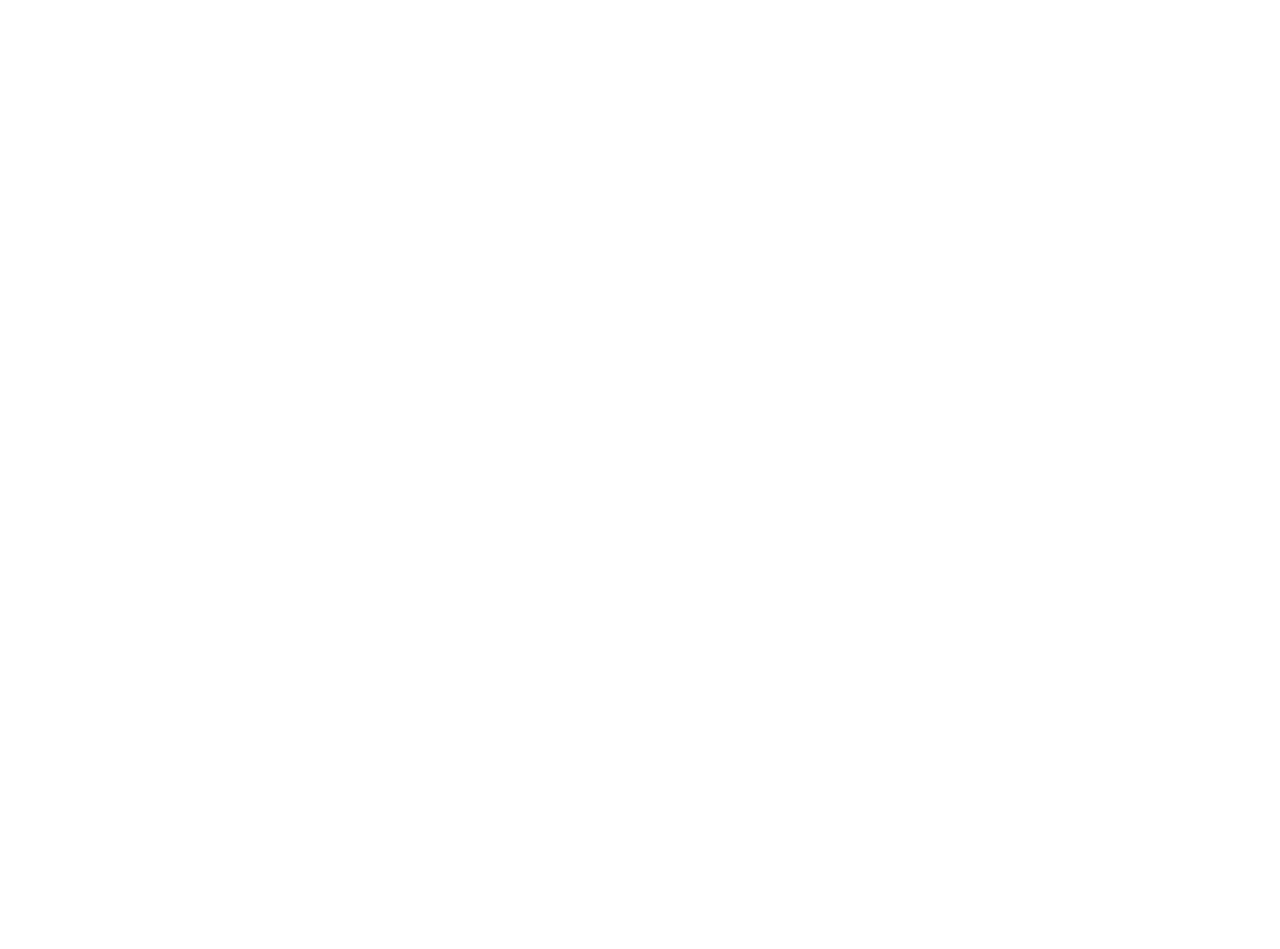
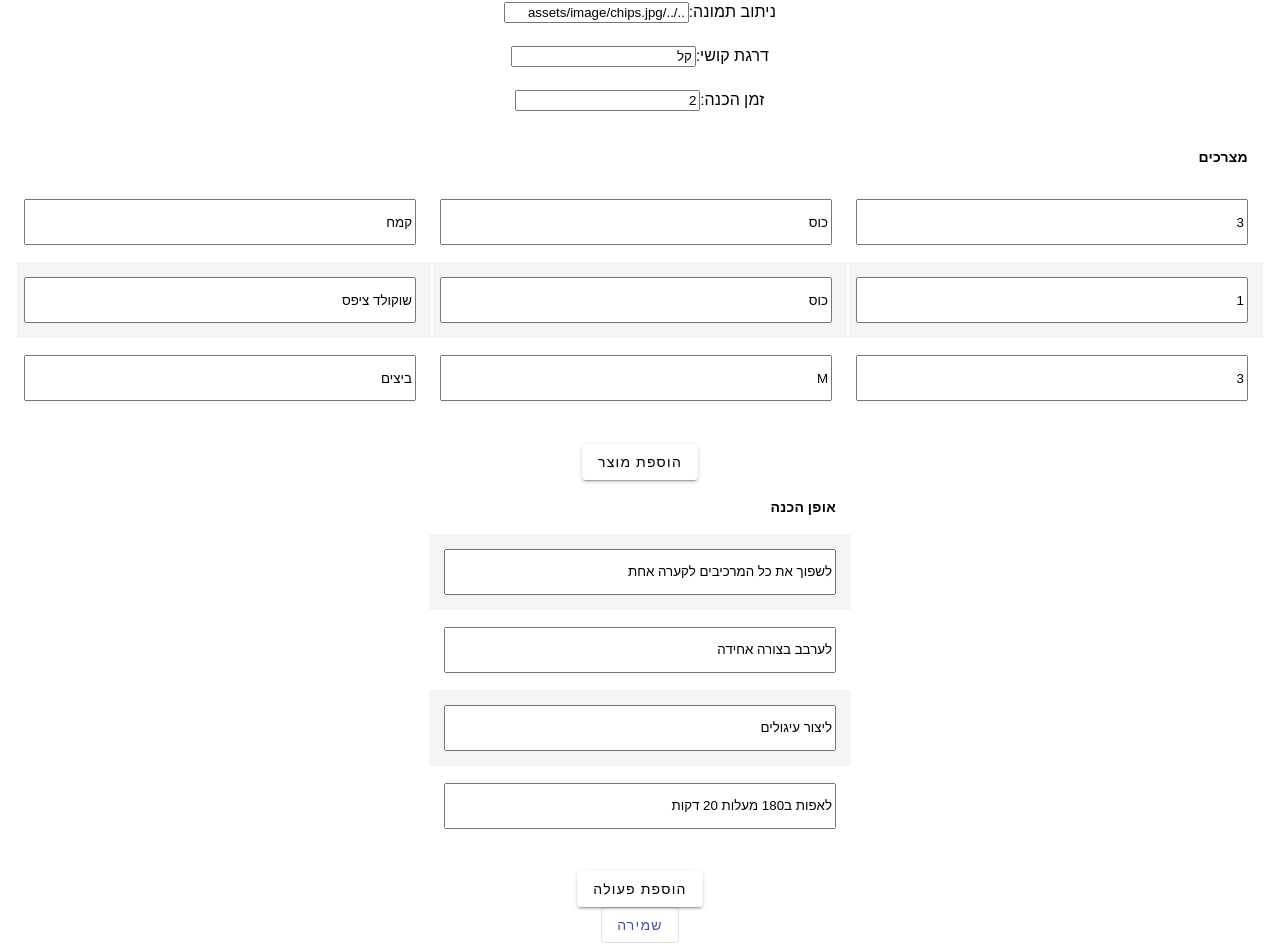
Before and after one commit to mortamsut/Recipes, an Angular app: page /edit_recipe/1 in a window 1280 px wide. Before the commit this address led to /. Shown: the part 378-1327 px from the top of the page. Before the commit the page ends 800 px from the top, so only its background shows below. Built offline with nearby package versions, Linux system fonts and the light colour scheme.

Commit message:
edit product

```diff
--- a/src/app/add-recipe/add-recipe.component.ts
+++ b/src/app/add-recipe/add-recipe.component.ts
@@ -43,7 +43,8 @@
       let recipeData = this.form.value;
       recipeData.userId=JSON.parse(user).id;
       this.service.addRecipe(recipeData);
-       this.router.navigate(['/recipes']);
+
+      this.router.navigate(['/recipes']);
     }
    return;
   }
--- a/src/app/app.module.ts
+++ b/src/app/app.module.ts
@@ -19,6 +19,7 @@
 import { MatFormFieldModule } from '@angular/material/form-field';
 import { MatCardModule } from '@angular/material/card';
 import {MatSelectModule} from '@angular/material/select';
+import { EditRecipeComponent } from './edit-recipe/edit-recipe.component';
 
 @NgModule({
   declarations: [
@@ -30,6 +31,7 @@
     HeaderComponent,
     HomepageComponent,
     LoginComponent,
+    EditRecipeComponent,
   ],
   imports: [
     BrowserModule,
--- /dev/null
+++ b/src/app/edit-recipe/edit-recipe.component.css
@@ -0,0 +1,19 @@
+table{
+    margin-bottom: 2%;
+}
+th, td {
+    text-align: right;
+    padding: 15px;
+    min-width: 30vw;
+  }
+
+  tr:nth-child(even) {
+    background-color: #f3f5f5;
+  }
+  .td-input {
+    max-width: 20vw;
+  }
+  td input{
+    min-width: 30vw;
+    height: 5vh;
+  }
--- /dev/null
+++ b/src/app/edit-recipe/edit-recipe.component.html
@@ -0,0 +1,31 @@
+<form [formGroup]="form" >
+<div style="margin-top: 3%;" >
+    <img style="width: 20%;height: auto;" src={{recipe.image}} alt="image" class="image_class" >
+    <h3>שם:<input type="text"  [formControlName]="'name'"></h3>
+    <h3>ניתוב תמונה:<input type="text" [formControlName]="'image'"></h3>
+    <h3>דרגת קושי:<input type="text" [formControlName]="'level'"></h3>
+    <h3>זמן הכנה:<input type="text" [formControlName]="'during'"></h3>
+    <table formArrayName="products">
+    <thead>
+        <th>מצרכים</th>
+    </thead>
+    <tbody>
+        <tr *ngFor="let prod of products.controls; let i=index" [formGroupName]="i">
+            <td class="td-input"><input type="text" [value]="prod.get('count')? prod.get('count') : 'No Value'" [formControlName]="'count'"></td>
+            <td class="td-input"><input type="text" [value]="prod.get('kind')? prod.get('kind'): 'No Value' " [formControlName]="'kind'"></td>
+            <td class="td-input"><input type="text" [value]="prod.get('name')? prod.get('name'): 'No Value'" [formControlName]="'name'"></td>
+        </tr>
+    </tbody>
+    </table>
+    <button class="button" mat-raised-button (click)="addProduct()">הוספת מוצר</button>
+    <table formArrayName="instructions">
+        <th>אופן הכנה</th>
+        <tr *ngFor="let ins of instructions.controls; let i=index" [formGroupName]="i">
+            <td><input type="text" [value]="ins.get('instruction')? ins.get('instruction') : 'No Value'" [formControlName]="'instruction'"></td>
+        </tr>
+    </table>
+    <button class="button" mat-raised-button (click)="addInstruction()">הוספת פעולה</button>
+</div>
+<button class="button" mat-stroked-button color="primary" (click)="saveRecipe()" >שמירה</button>
+
+</form>
--- /dev/null
+++ b/src/app/edit-recipe/edit-recipe.component.ts
@@ -0,0 +1,120 @@
+import { Component } from '@angular/core';
+import { recipe } from '../recipes.model';
+import { RecipesService } from '../recipes.service';
+import { FormControl, FormGroup, Validators, FormArray,FormBuilder } from '@angular/forms';
+import { ActivatedRoute } from '@angular/router';
+import { Router } from '@angular/router';
+
+@Component({
+  selector: 'app-edit-recipe',
+  templateUrl: './edit-recipe.component.html',
+  styleUrls: ['./edit-recipe.component.css']
+})
+// export class EditRecipeComponent {
+
+//   id: number = 0;
+//   recipe: recipe | any;
+//   form: FormGroup | any;
+
+//   constructor(private routeactive: ActivatedRoute, private service: RecipesService){}
+//   ngOnInit() {
+//     this.routeactive.params.subscribe((x: any) => {
+
+//       this.id = x["id"]
+//       this.recipe = this.service.recipeArr.find(tmp => tmp.id == this.id);
+//       })
+//       this.form =new FormGroup({
+//       name: new FormControl(this.recipe.name, Validators.required),
+//       image: new FormControl(this.recipe.image, Validators.required),
+//       level: new FormControl(this.recipe.level, Validators.required),
+//       during: new FormControl(this.recipe.during, Validators.required),
+//       products: new FormArray(this.recipe.products,Validators.required),
+//       instructions:new FormArray(this.recipe.instructions,Validators.required)
+//       })
+//   }
+
+//   get products():FormArray{
+//     return this.form.controls['products'] as FormArray<FormGroup>
+//   }
+//   get instructions():FormArray{
+//     return this.form.controls['instructions'] as FormArray<FormGroup>
+//   }
+//   addProduct(){
+//     this.products.push(new FormGroup({
+//       count:new FormControl(''),
+//       kind:new FormControl(''),
+//       name:new FormControl(''),
+//     }))
+//     return;
+//   }
+
+
+//   }
+export class EditRecipeComponent {
+  id: number = 0;
+  recipe: recipe | any;
+  form: FormGroup | any;
+
+  constructor(private routeactive: ActivatedRoute, private service: RecipesService, private formBuilder: FormBuilder, private router:Router) {}
+
+  ngOnInit() {
+    this.routeactive.params.subscribe((x: any) => {
+      this.id = x["id"];
+      this.recipe = this.service.recipeArr.find(tmp => tmp.id == this.id);
+    });
+
+    this.form = this.formBuilder.group({
+      name: [this.recipe.name, Validators.required],
+      image: [this.recipe.image, Validators.required],
+      level: [this.recipe.level, Validators.required],
+      during: [this.recipe.during, Validators.required],
+      products: this.formBuilder.array(this.recipe.products.map((product: any) =>
+        this.formBuilder.group({
+          count: product.count,
+          kind: product.kind,
+          name: product.name,
+        })
+      )),
+      instructions: this.formBuilder.array(this.recipe.instructions.map((instruction: any) =>
+        this.formBuilder.group({
+          instruction: instruction.instruction,
+        })
+      )),
+    });
+  }
+
+  get products(): FormArray {
+    return this.form.get('products') as FormArray;
+  }
+
+  get instructions(): FormArray {
+    return this.form.get('instructions') as FormArray;
+  }
+
+  saveRecipe() {
+    console.log(this.form.value);
+    // this.service.recipeArr = this.service.recipeArr.filter(tmp => tmp.id !== this.id);
+   this.service.removeRecipe(this.id);
+    let recipeData = this.form.value;
+    recipeData.userId=this.recipe.userId;
+    recipeData.id=this.id;
+    this.service.addRecipe(recipeData);
+    this.router.navigate(['/recipes']);
+  }
+
+  addProduct() {
+    console.log("products: ",this.products);
+    this.products.push(this.formBuilder.group({
+      count: '',
+      kind: '',
+      name: '',
+    }));
+  }
+  addInstruction(){
+    this.instructions.push(this.formBuilder.group({
+      instruction:'',
+    }));
+  }
+
+
+}
--- a/src/app/recipes.service.ts
+++ b/src/app/recipes.service.ts
@@ -85,6 +85,17 @@
     new User(2,"mor","0556773811","123",[1,3],[])
   ]
 
+   addRecipesUser(userId:number,id:number)
+   {
+     let index : number;
+      for (let i = 0; i < this.userArr.length; i++) {
+        if (userId == this.userArr[i].id ) {
+            index=i;
+          }
+      }
+    this.userArr
+   }
+
   addRecipe(r: recipe) {
     if (recipe.length) {
       r.id = (this.recipeArr[this.recipeArr.length - 1].id as number + 1);
@@ -96,4 +107,8 @@
     console.log('recipe: ',r);
     this.recipeArr.push(r);
   }
+  removeRecipe(id: number)
+  {
+    this.recipeArr = this.recipeArr.filter(recipe => recipe.id !== id);
+  }
 }
--- a/src/app/routing.ts
+++ b/src/app/routing.ts
@@ -6,7 +6,7 @@
 import { AboutComponent } from "./about/about.component";
 import { HomepageComponent } from "./homepage/homepage.component";
 import { LoginComponent } from "./login/login.component";
-
+import { EditRecipeComponent } from "./edit-recipe/edit-recipe.component";
 
 const routes: Routes = [
     { path: "show_recipe/:id", component: ShowRecipeComponent },
@@ -15,6 +15,7 @@
     { path: "about", component: AboutComponent },
     { path: "login", component: LoginComponent },
     { path: "", component: HomepageComponent },
+    { path: "edit_recipe/:id", component: EditRecipeComponent },
 ];
 @NgModule({
     imports: [RouterModule.forRoot(routes)],
--- a/src/app/show-recipe/show-recipe.component.html
+++ b/src/app/show-recipe/show-recipe.component.html
@@ -1,21 +1,19 @@
 
-<div style="margin-top: 3%;">
+<div style="margin-top: 3%;" >
     <img style="width: 20%;height: auto;" src={{recipe.image}} alt="image" class="image_class" >
     <h1><b>{{recipe.name}}</b></h1>
     <button *ngIf="flag" (click)="editRecipe()">ערוך מתכון</button>
     <table>
         <th>מצרכים</th>
         <tr *ngFor= "let i of recipe.products">
-            <td *ngIf="flagEdit"><input type="text" placeholder="{{i.count}} {{i.kind}} {{i.name}}" value="{{i.count}} {{i.kind}} {{i.name}}"></td>
-            <td *ngIf="flagEdit==false">{{i.count+" "}}{{i.kind+" "}}{{i.name}}</td>
+          <td>{{i.count+" "}}{{i.kind+" "}}{{i.name}}</td>
+        </tr>
+    </table>
+    <table>
+        <th>אופן הכנה</th>
+        <tr *ngFor= "let i of recipe.instructions">
+           <td >{{i.instruction}}</td>
         </tr>
     </table>
 
-    <table>
-        <th>אופן הכנה</th>
-        <tr *ngFor= "let i of recipe.instructions">
-            <td *ngIf="flagEdit"><input type="text" placeholder="{{i.instruction}}" value="{{i.instruction}}"></td>
-            <td *ngIf="flagEdit==false">{{i.instruction}}</td>
-        </tr>
-    </table>
 </div>
--- a/src/app/show-recipe/show-recipe.component.ts
+++ b/src/app/show-recipe/show-recipe.component.ts
@@ -2,7 +2,7 @@
 import { User, recipe } from '../recipes.model';
 import { RecipesService } from '../recipes.service';
 import { ActivatedRoute } from '@angular/router';
-
+import { Router} from '@angular/router';
 
 @Component({
   selector: 'app-show-recipe',
@@ -16,7 +16,7 @@
   recipe: recipe | any;
   flag:boolean = false;
   flagEdit:boolean = false;
-  constructor(private routeactive: ActivatedRoute, private service: RecipesService) { }
+  constructor(private routeactive: ActivatedRoute, private service: RecipesService, private router:Router ) { }
 
   ngOnInit() {
     this.routeactive.params.subscribe((x: any) => {
@@ -26,7 +26,7 @@
       console.log("rec show: ",this.recipe );
       let user=localStorage.getItem('user')||"";
       let recipeUser=JSON.parse(user).idRecipes;
-      console.log(recipeUser)
+      console.log("usr: ",recipeUser);
       if(recipeUser)
         for(let i=0; i<recipeUser.length; i++) {
             console.log(this.id)
@@ -40,7 +40,6 @@
     })
   }
   editRecipe(){
-    this.flagEdit=true;
-    console.log(this.flagEdit)
+    this.router.navigate(['/edit_recipe/',this.id]);
   }
 }
```
Also changed, not shown: 1 other file (tests, documents, lock files or other folders).
